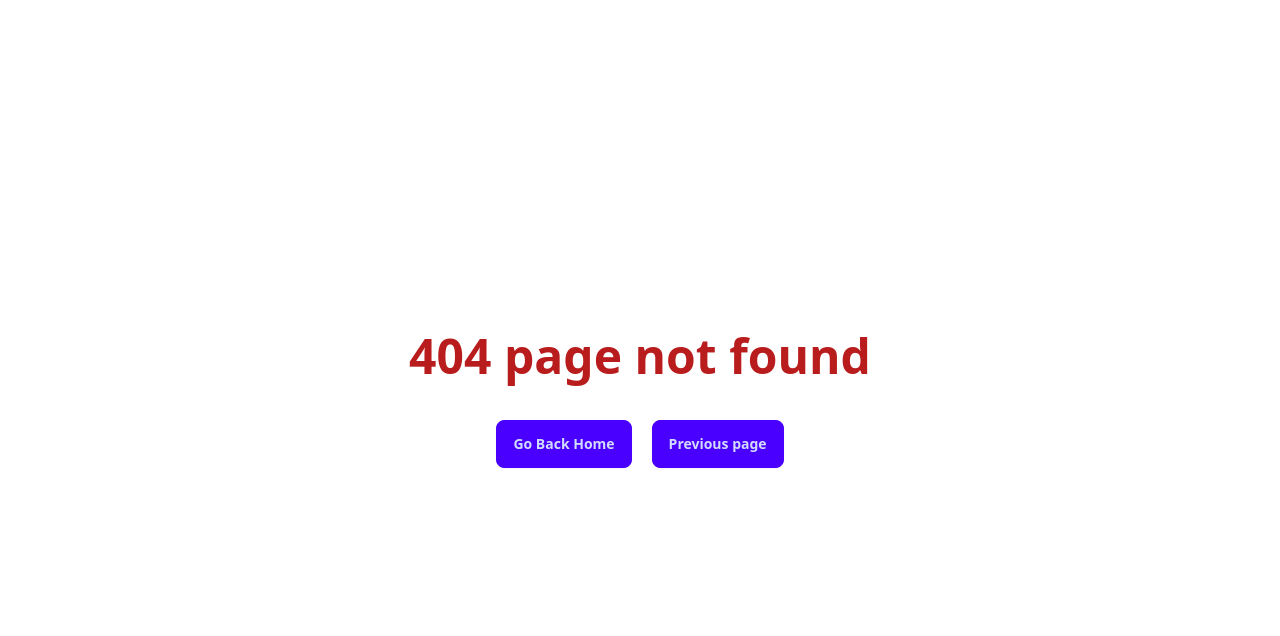
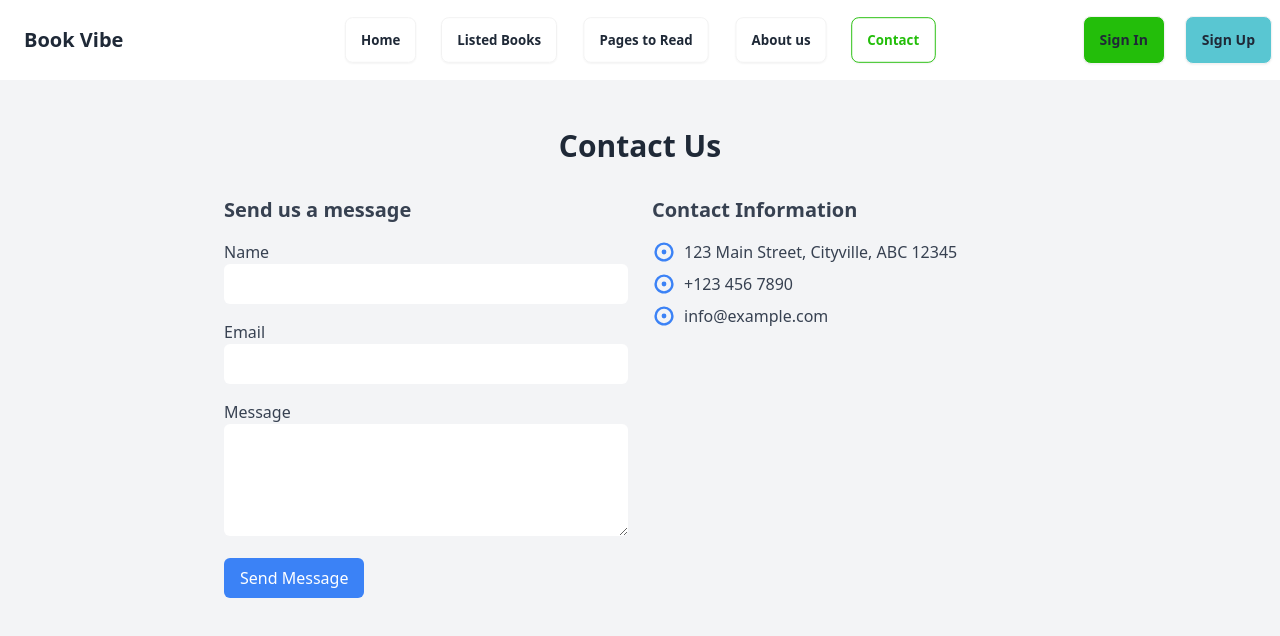
Before and after one commit to Tajbir23/assignment-8, a React (Vite) app: page /contact in a window 1280 px wide. Before the commit this address had no page. Shown: the top 636 px of the page. Built offline with nearby package versions, Linux system fonts and the light colour scheme.

Commit message:
add contact section

```diff
--- a/src/components/Navbar.jsx
+++ b/src/components/Navbar.jsx
@@ -38,6 +38,9 @@ const Navbar = () => {
               <li>
                 <NavLink to='/about' className='btn bg-transparent'>About us</NavLink>
               </li>
+              <li>
+                <NavLink to='/contact' className='btn bg-transparent'> Contact</NavLink>
+            </li>
             </ul>
           </div>
           <Link to='/' className="btn btn-ghost text-xl font-bold border-none bg-transparent">Book Vibe</Link>
@@ -56,6 +59,9 @@ const Navbar = () => {
             <li>
                 <NavLink to='/about' className='btn bg-transparent'>About us</NavLink>
             </li>
+            <li>
+                <NavLink to='/contact' className='btn bg-transparent'> Contact</NavLink>
+            </li>
           </ul>
         </div>
         <div className="navbar-end gap-5">
--- a/src/main.jsx
+++ b/src/main.jsx
@@ -9,6 +9,7 @@ import ListedBooks from "./pages/ListedBooks.jsx";
 import PageToRead from "./pages/PageToRead.jsx";
 import BooksDetails from "./pages/BooksDetails.jsx";
 import About from "./pages/About.jsx"
+import Contact from "./pages/Contact.jsx";
 
 
 const router = createBrowserRouter([
@@ -36,6 +37,10 @@ const router = createBrowserRouter([
       {
         path: '/about',
         element: <About />
+      },
+      {
+        path: "/contact",
+        element: <Contact />
       }
     ],
   },
--- /dev/null
+++ b/src/pages/Contact.jsx
@@ -0,0 +1,57 @@
+
+
+const Contact = () => {
+  return (
+    <section className="bg-gray-100 h-screen py-12">
+      <div className="max-w-4xl mx-auto px-4 sm:px-6 lg:px-8">
+        <h2 className="text-3xl font-bold text-center text-gray-800 mb-8">Contact Us</h2>
+        <div className="grid grid-cols-1 md:grid-cols-2 gap-6">
+          <div>
+            <h3 className="text-xl font-semibold text-gray-700 mb-4">Send us a message</h3>
+            <form>
+              <div className="mb-4">
+                <label htmlFor="name" className="block text-gray-700">Name</label>
+                <input type="text" id="name" name="name" className="w-full border-gray-300 rounded-md px-4 py-2 focus:outline-none focus:border-blue-400" />
+              </div>
+              <div className="mb-4">
+                <label htmlFor="email" className="block text-gray-700">Email</label>
+                <input type="email" id="email" name="email" className="w-full border-gray-300 rounded-md px-4 py-2 focus:outline-none focus:border-blue-400" />
+              </div>
+              <div className="mb-4">
+                <label htmlFor="message" className="block text-gray-700">Message</label>
+                <textarea id="message" name="message" rows="4" className="w-full border-gray-300 rounded-md px-4 py-2 focus:outline-none focus:border-blue-400"></textarea>
+              </div>
+              <button type="submit" className="bg-blue-500 text-white py-2 px-4 rounded-md hover:bg-blue-600 transition duration-300">Send Message</button>
+            </form>
+          </div>
+          <div>
+            <h3 className="text-xl font-semibold text-gray-700 mb-4">Contact Information</h3>
+            <div className="flex items-center mb-2">
+              <svg xmlns="http://www.w3.org/2000/svg" className="h-6 w-6 mr-2 text-blue-500" viewBox="0 0 20 20" fill="currentColor">
+                <path fillRule="evenodd" d="M10 2a8 8 0 00-8 8c0 4.418 3.582 8 8 8s8-3.582 8-8a8 8 0 00-8-8zm0 14a6 6 0 110-12 6 6 0 010 12z" clipRule="evenodd" />
+                <path d="M10 8a2 2 0 100 4 2 2 0 000-4z" />
+              </svg>
+              <span className="text-gray-700">123 Main Street, Cityville, ABC 12345</span>
+            </div>
+            <div className="flex items-center mb-2">
+              <svg xmlns="http://www.w3.org/2000/svg" className="h-6 w-6 mr-2 text-blue-500" viewBox="0 0 20 20" fill="currentColor">
+                <path fillRule="evenodd" d="M10 2a8 8 0 00-8 8c0 4.418 3.582 8 8 8s8-3.582 8-8a8 8 0 00-8-8zm0 14a6 6 0 110-12 6 6 0 010 12z" clipRule="evenodd" />
+                <path d="M10 8a2 2 0 100 4 2 2 0 000-4z" />
+              </svg>
+              <span className="text-gray-700">+123 456 7890</span>
+            </div>
+            <div className="flex items-center">
+              <svg xmlns="http://www.w3.org/2000/svg" className="h-6 w-6 mr-2 text-blue-500" viewBox="0 0 20 20" fill="currentColor">
+                <path fillRule="evenodd" d="M10 2a8 8 0 00-8 8c0 4.418 3.582 8 8 8s8-3.582 8-8a8 8 0 00-8-8zm0 14a6 6 0 110-12 6 6 0 010 12z" clipRule="evenodd" />
+                <path d="M10 8a2 2 0 100 4 2 2 0 000-4z" />
+              </svg>
+              <span className="text-gray-700">info@example.com</span>
+            </div>
+          </div>
+        </div>
+      </div>
+    </section>
+  );
+};
+
+export default Contact;
```
